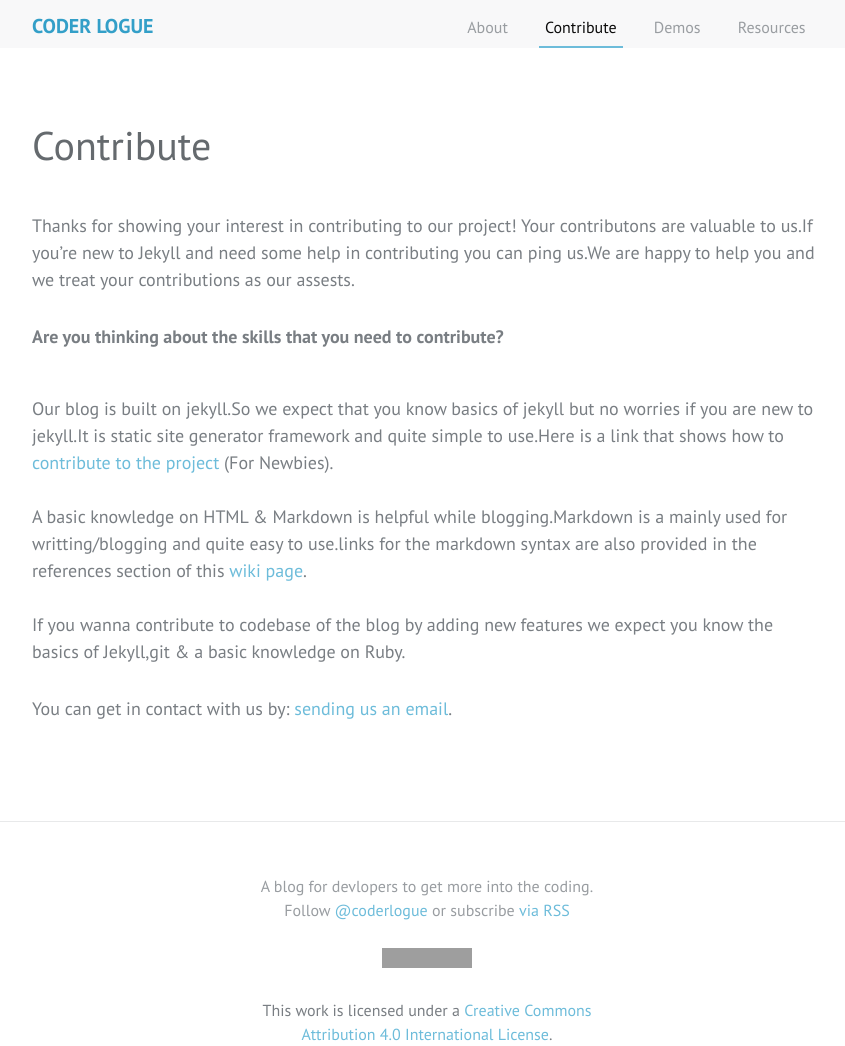
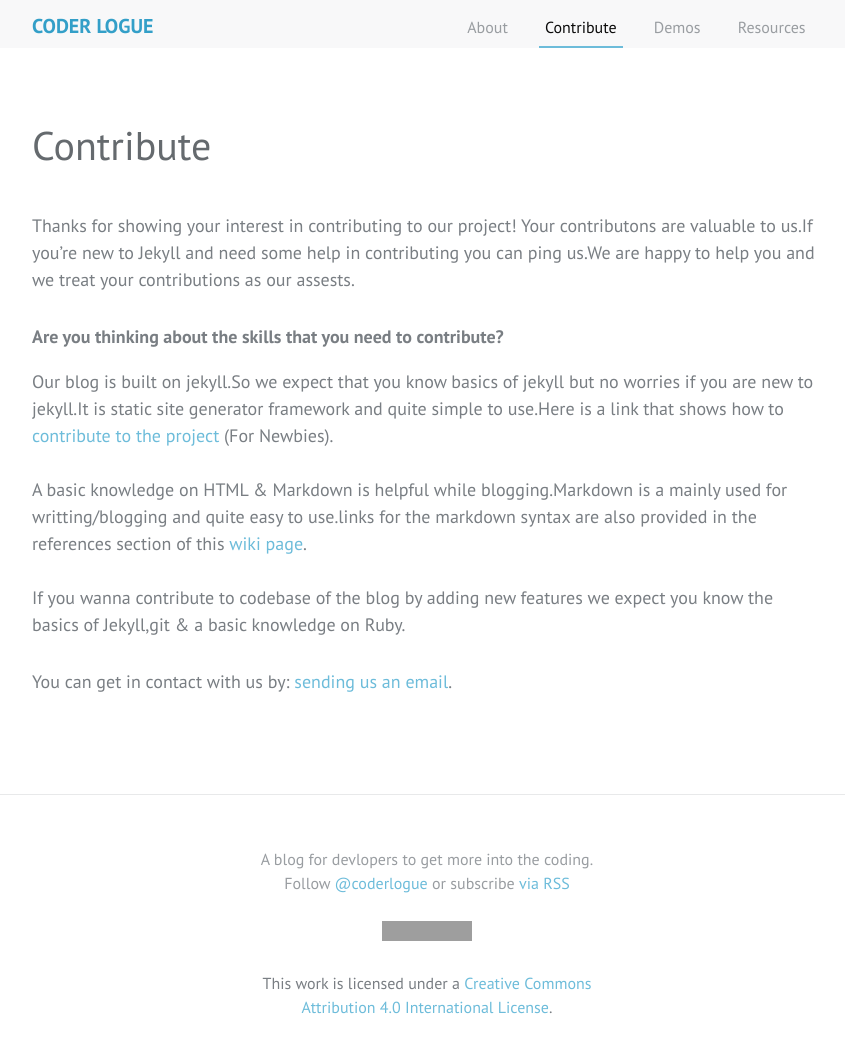
Before and after one commit to coderlogue/coderlogue.github.io, a Jekyll site: the page built from contribute.md, in a window 1280 px wide. Shown: the whole page, without its empty margins (213-1058 px from the left). Built offline with Jekyll 4.4.1, drawn with Linux system fonts in a browser that asks for light colours; comment, search, counter and statistics services are not loaded; after the commit the page ends 1019 px from its top, so only the background shows below that; grey boxes are pictures that could not be loaded.

```diff
--- a/contribute.md
+++ b/contribute.md
@@ -5,7 +5,7 @@ permalink: /contribute/
 
 Thanks for showing your interest in contributing to our project! Your contributons are valuable to us.If you’re new to Jekyll  and need some help in contributing you can ping us.We are happy to help you and we treat your contributions as our assests.
 <br/>
-<h3> Are you thinking about the  skills that you need to contribute? </h3> <br/>
+<h3> Are you thinking about the  skills that you need to contribute? </h3>
 Our blog is built on jekyll.So we expect that you know basics of jekyll but no worries if you are new to jekyll.It is static site generator framework and quite simple to use.Here is a link that shows how to [contribute to the project](https://github.com/coderlogue/coderlogue.github.io/wiki/Contribute) (For Newbies).<br/><br/>A basic knowledge on HTML & Markdown is helpful while blogging.Markdown is a mainly used for writting/blogging and quite easy to use.links for the markdown syntax are also provided in the references section of this [wiki page](https://github.com/coderlogue/coderlogue.github.io/wiki/Contribute).
 <br/><br/>
 If you wanna contribute to codebase of the blog by adding new features we expect you know the basics of Jekyll,git & a basic knowledge on Ruby. <br/>
```
